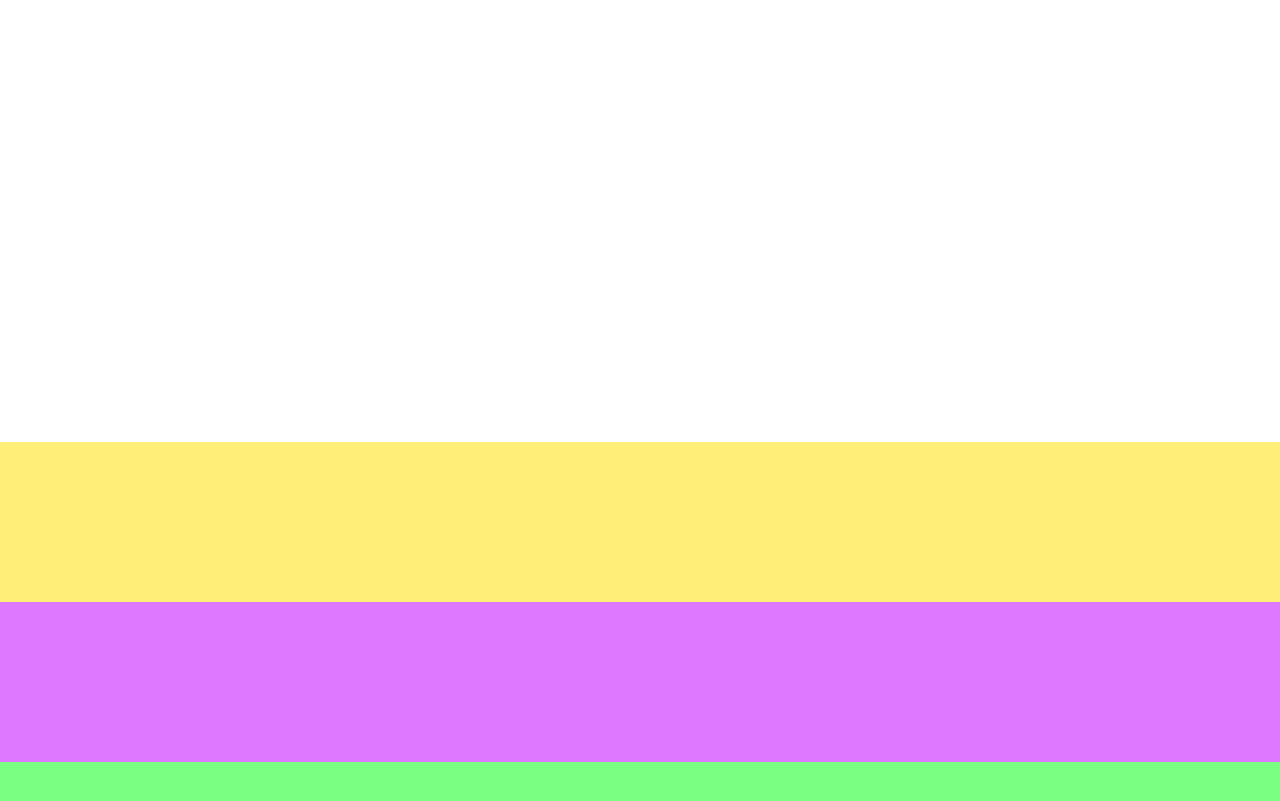
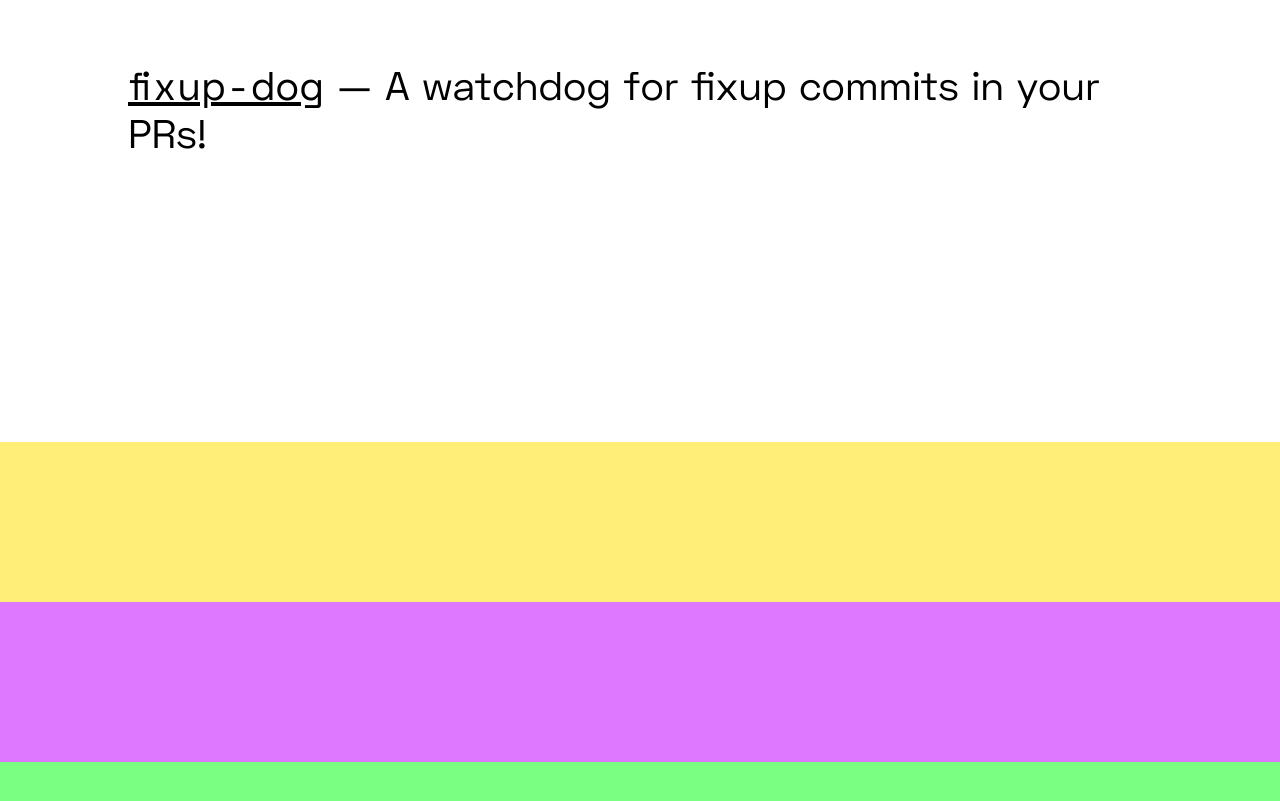
Before and after one commit to papermana/dominik.click, a Gatsby site: page / in a window 1280 px wide. Shown: the part 3706-4507 px from the top of the page. Built offline with nearby package versions, Linux system fonts and the light colour scheme; Gatsby itself is replaced by a stand-in of ours.

Commit message:
Add fixup-dog to list of projects

```diff
--- a/src/pages/index.js
+++ b/src/pages/index.js
@@ -42,6 +42,12 @@ const IndexPage = () => (
           </ExternalLink>{" "}
           &mdash; Lightweight sticky component for the modern web.
         </TextBlock>
+        <TextBlock as="li">
+          <ExternalLink href="https://github.com/papermana/fixup-dog">
+            <code>fixup-dog</code>
+          </ExternalLink>{" "}
+          &mdash; A watchdog for fixup commits in your PRs!
+        </TextBlock>
       </ul>
     </Section>
     <Divider folded />
```
